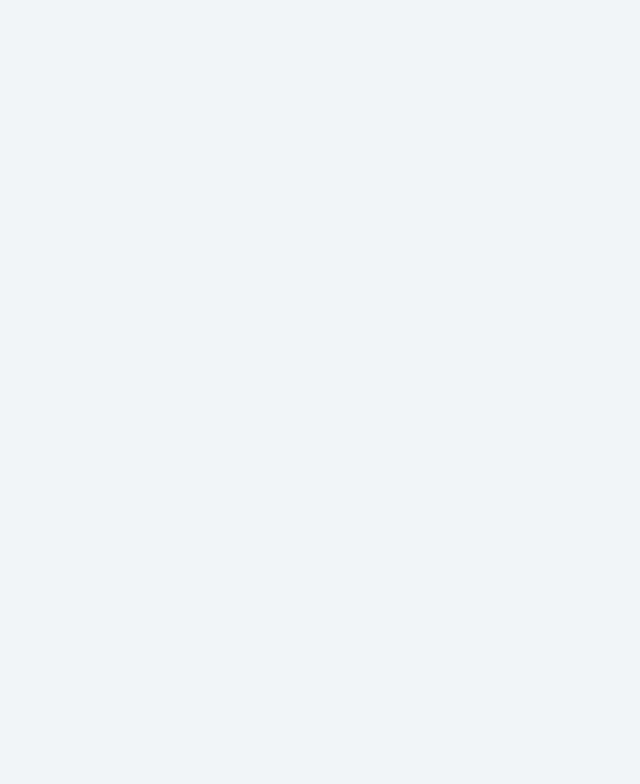
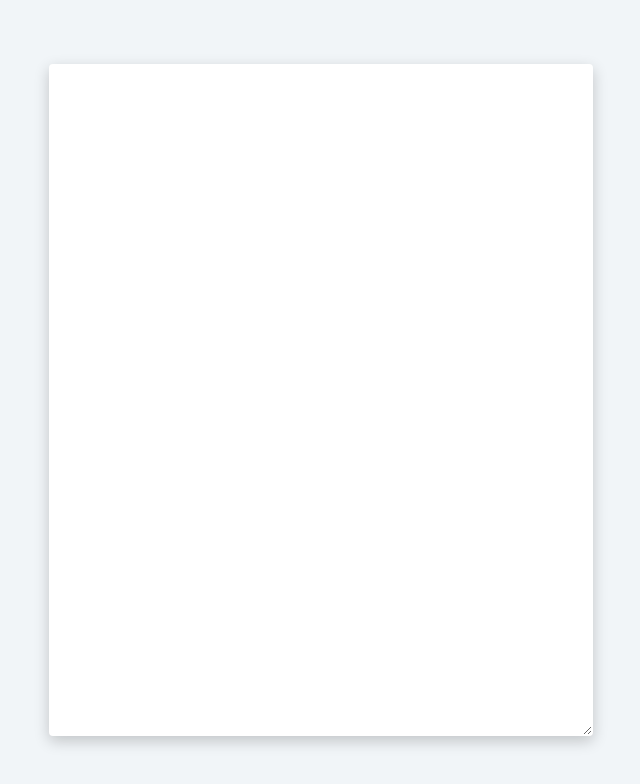
Before and after one commit to zainabturkmen/Markdown-preview, a React (Create React App) app: page / in a window 1280 px wide. Shown: the top 784 px of the page, without its empty margins (15-655 px from the left). Built offline with nearby package versions, Linux system fonts and the light colour scheme; the HTML template or start-up script is replaced by a standard one.

Commit message:
markdown

```diff
--- a/src/App.js
+++ b/src/App.js
@@ -6,7 +6,7 @@ function App() {
   return (
     <main>
       <section className="markdown">
-
+        <textarea className="input"></textarea>
       </section>
     </main>
   );
```
